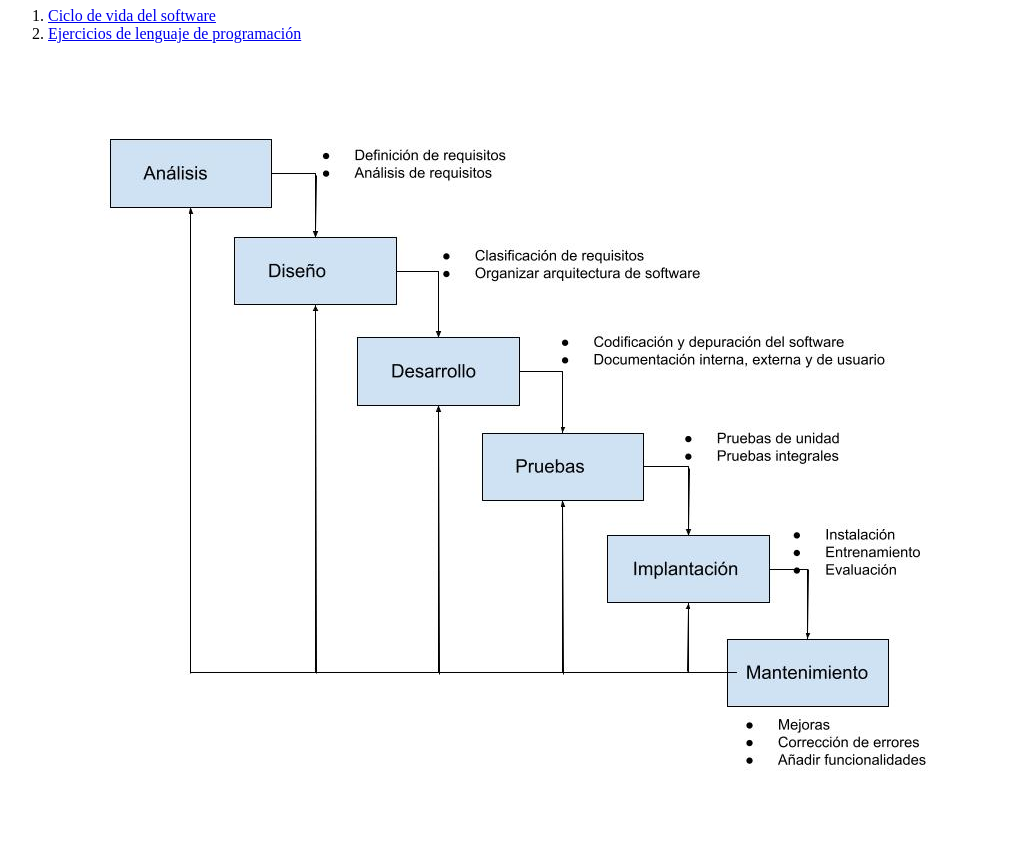
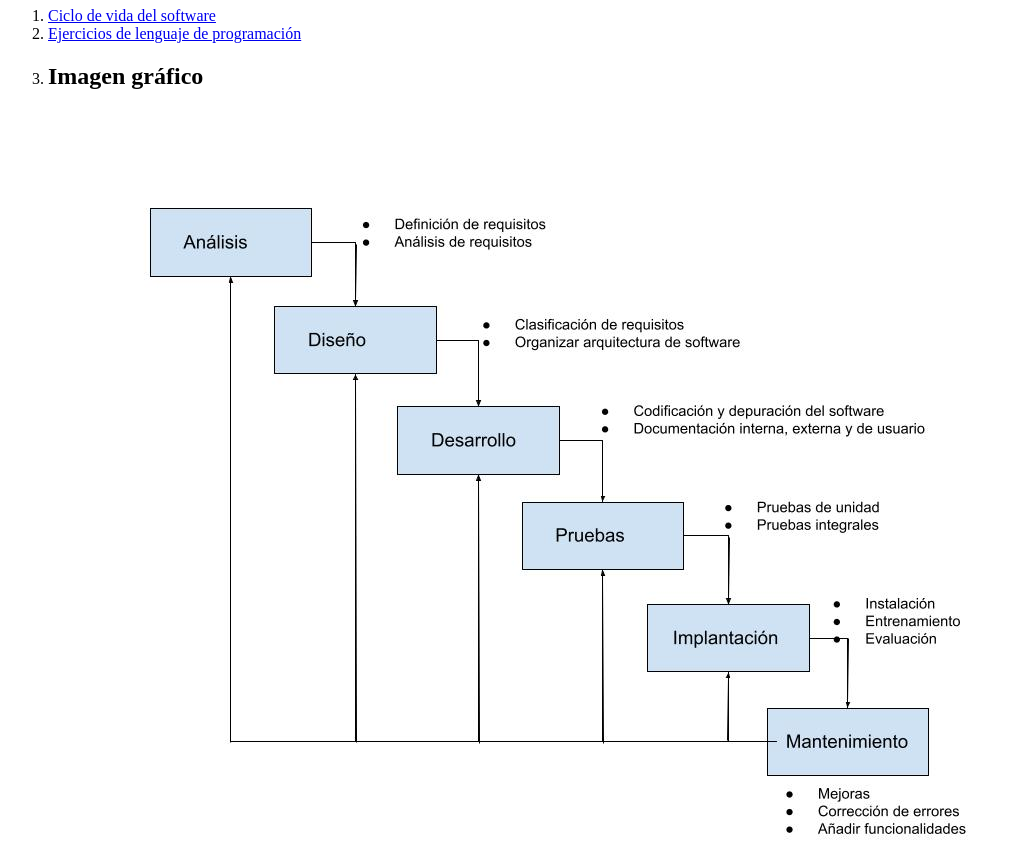
Before and after one commit to jesuusvm16/jesuusvm16, a plain HTML site: page Tema1/tema1.html in a window 1280 px wide. Shown: the part 73-941 px from the top of the page, without its empty margins (0-1021 px from the left). Before the commit the page ends 864 px from the top, so only its background shows below. Drawn offline with Linux system fonts and the light colour scheme.

Commit message:
Create tema1.html

```diff
--- a/Tema1/tema1.html
+++ b/Tema1/tema1.html
@@ -7,11 +7,11 @@
 <body>
 	<h1>Actividades tema 1</h1>
 	<ol>
-			<li><a href="./Ciclodevidadelsoftware.html">Ciclo de vida del software</a><br></li>
-			<li><a href="./EjerciciosLenguajesdeprogramacin.html">Ejercicios de lenguaje de programación</a><br></li>
+		<li><a href="./Ciclodevidadelsoftware.html">Ciclo de vida del software</a><br></li>
+		<li><a href="./EjerciciosLenguajesdeprogramacin.html">Ejercicios de lenguaje de programación</a><br></li>
+		<li><h2>Imagen gráfico</h2><br><img src="Gráfico.jpg"></li>
+
+
 	</ol>
-
-	<img src="Gráfico.jpg">
-
 </body>
 </html>
```
